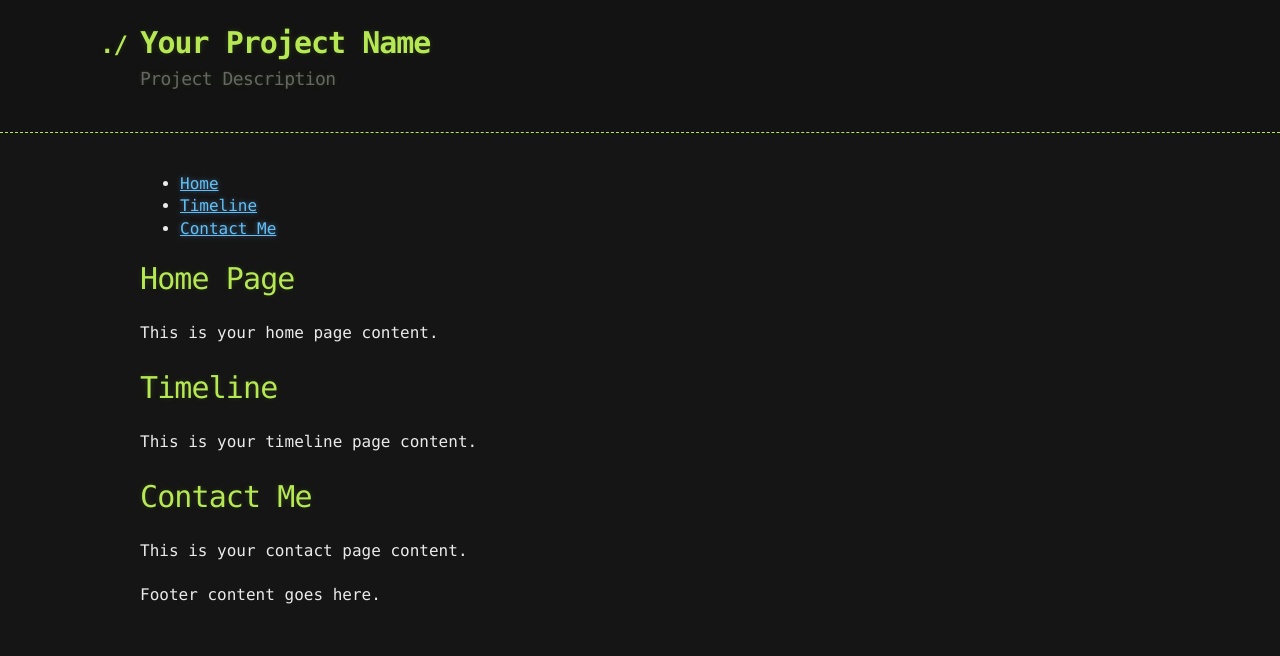
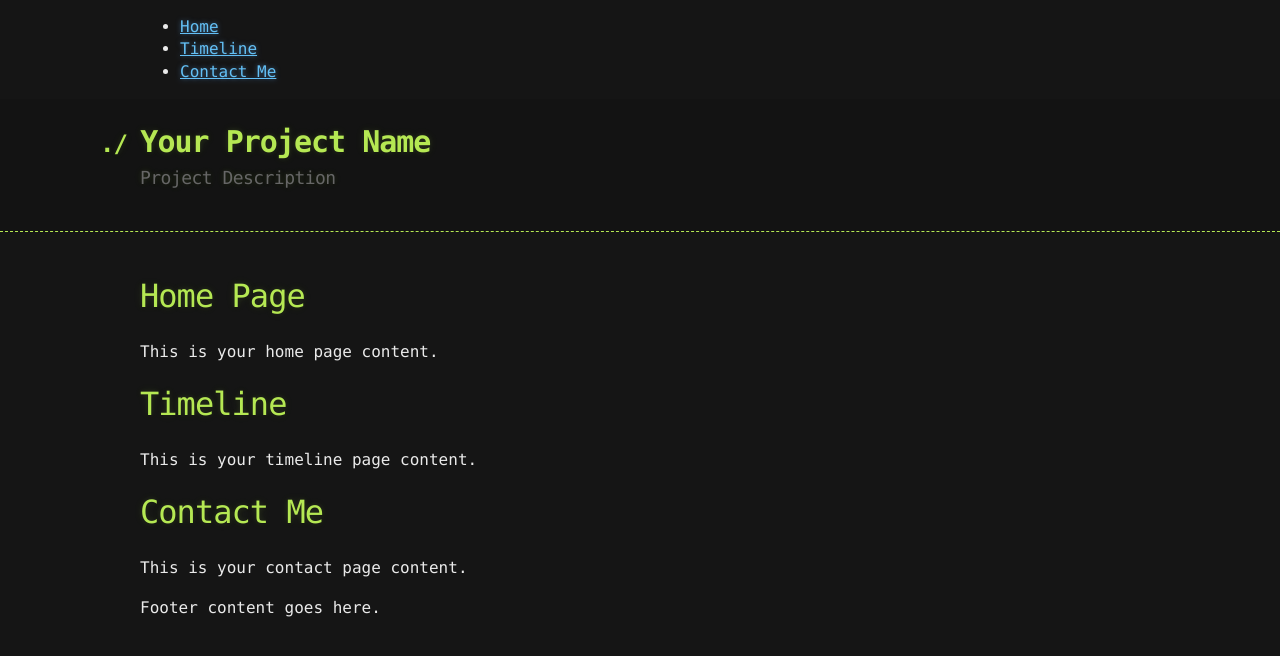
Before and after one commit to wildflowerzx/own.github.io, a plain HTML site: page index.html in a window 1280 px wide. Drawn offline with Linux system fonts and the light colour scheme.

Commit message:
Update index.html

```diff
--- a/index.html
+++ b/index.html
@@ -7,14 +7,7 @@
     <link rel="stylesheet" href="styles.css">
 </head>
 <body>
-    <header>
-        <div class="container">
-            <h1>Your Project Name</h1>
-            <h2>Project Description</h2>
-        </div>
-    </header>
-
-    <nav>
+    <nav class="sidebar">
         <div class="container">
             <ul>
                 <li><a href="#home">Home</a></li>
@@ -24,27 +17,34 @@
         </div>
     </nav>
 
-    <div id="main_content">
-        <section id="home">
+    <div class="main-content">
+        <header>
+            <div class="container">
+                <h1>Your Project Name</h1>
+                <h2>Project Description</h2>
+            </div>
+        </header>
+
+        <div id="home" class="tab-content">
             <div class="container">
                 <h1>Home Page</h1>
                 <p>This is your home page content.</p>
             </div>
-        </section>
+        </div>
 
-        <section id="timeline">
+        <div id="timeline" class="tab-content">
             <div class="container">
                 <h1>Timeline</h1>
                 <p>This is your timeline page content.</p>
             </div>
-        </section>
+        </div>
 
-        <section id="contact">
+        <div id="contact" class="tab-content">
             <div class="container">
                 <h1>Contact Me</h1>
                 <p>This is your contact page content.</p>
             </div>
-        </section>
+        </div>
     </div>
 
     <footer>
```
